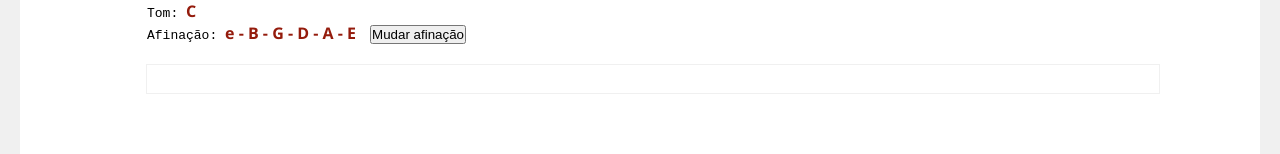
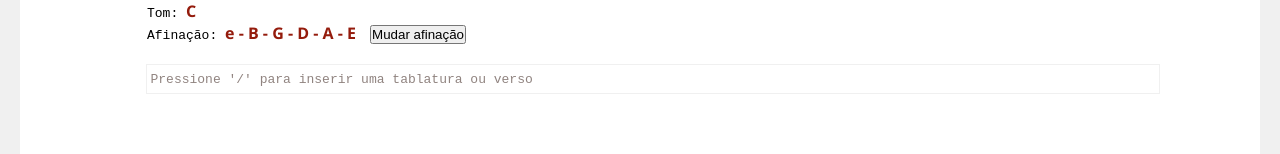
Before and after one commit to renatoalmeida49/your-tab, a Vue app: page / in a window 1280 px wide. Both pictures are taken after a click on the button "Texto". Shown: the part 422-576 px from the top of the page. Built offline with nearby package versions, Linux system fonts and the light colour scheme.

Commit message:
feat(text-field.vue): placeholder

```diff
--- a/src/components/text-field/index.vue
+++ b/src/components/text-field/index.vue
@@ -7,8 +7,10 @@
       :id="idInputTag"
       @keydown="change"
       @blur="validate"
+      @focus="changePlaceholder"
       role="textbox"
       contenteditable
+      :placeholder="placeholder"
     ></div>
 
     <div
@@ -36,6 +38,7 @@ export default {
   data() {
     return {
       showSelect: false,
+      placeholder: "",
     };
   },
 
@@ -161,7 +164,12 @@ export default {
       }
     },
 
+    changePlaceholder() {
+      this.placeholder = "Pressione '/' para inserir uma tablatura ou verso";
+    },
+
     validate(event) {
+      this.placeholder = "";
       this.info.text = event.target.innerText;
     },
   },
@@ -183,6 +191,12 @@ export default {
     &:focus {
       outline: none;
       border: 1px solid $gray;
+    }
+
+    &[placeholder]:empty:before {
+      content: attr(placeholder);
+      color: $terciary;
+      opacity: 0.5;
     }
   }
 
```
